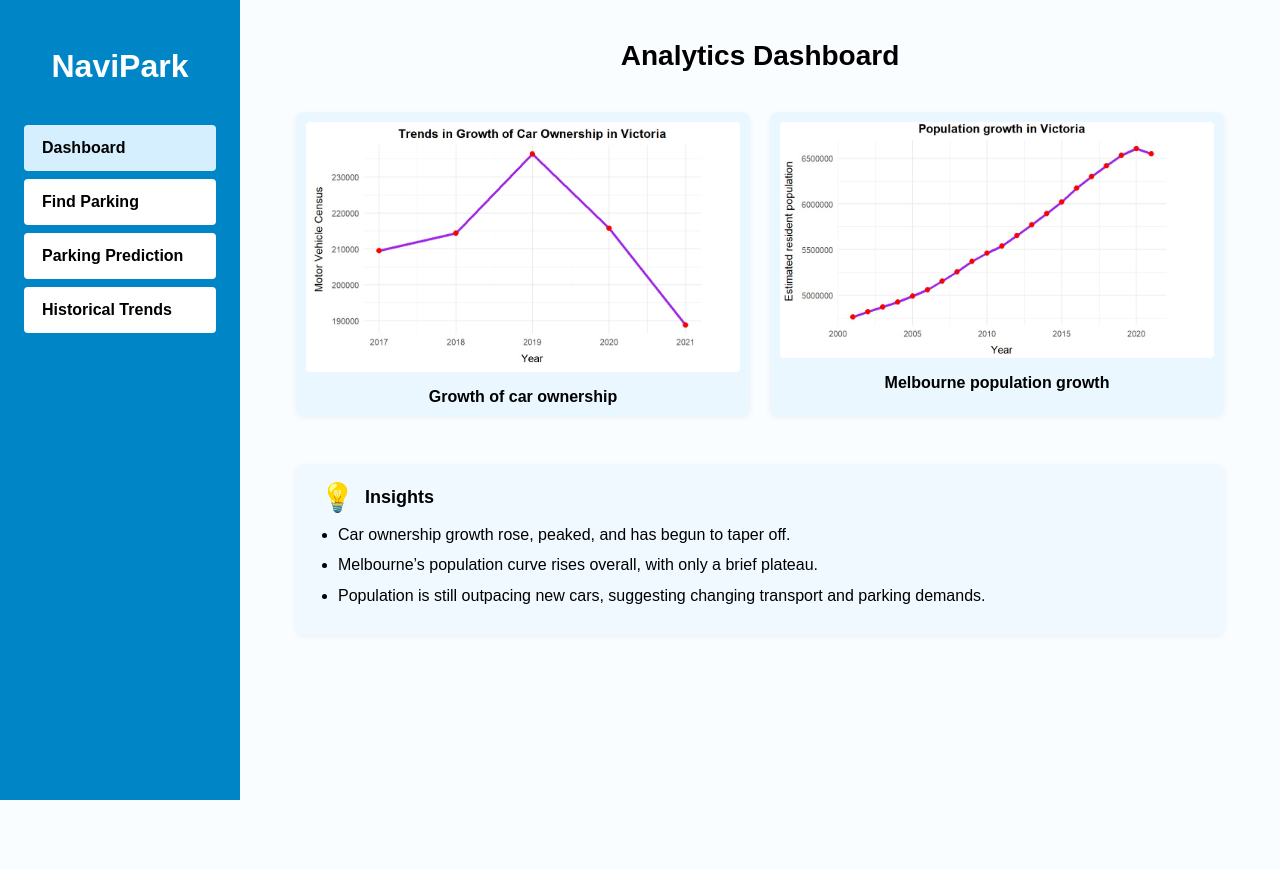
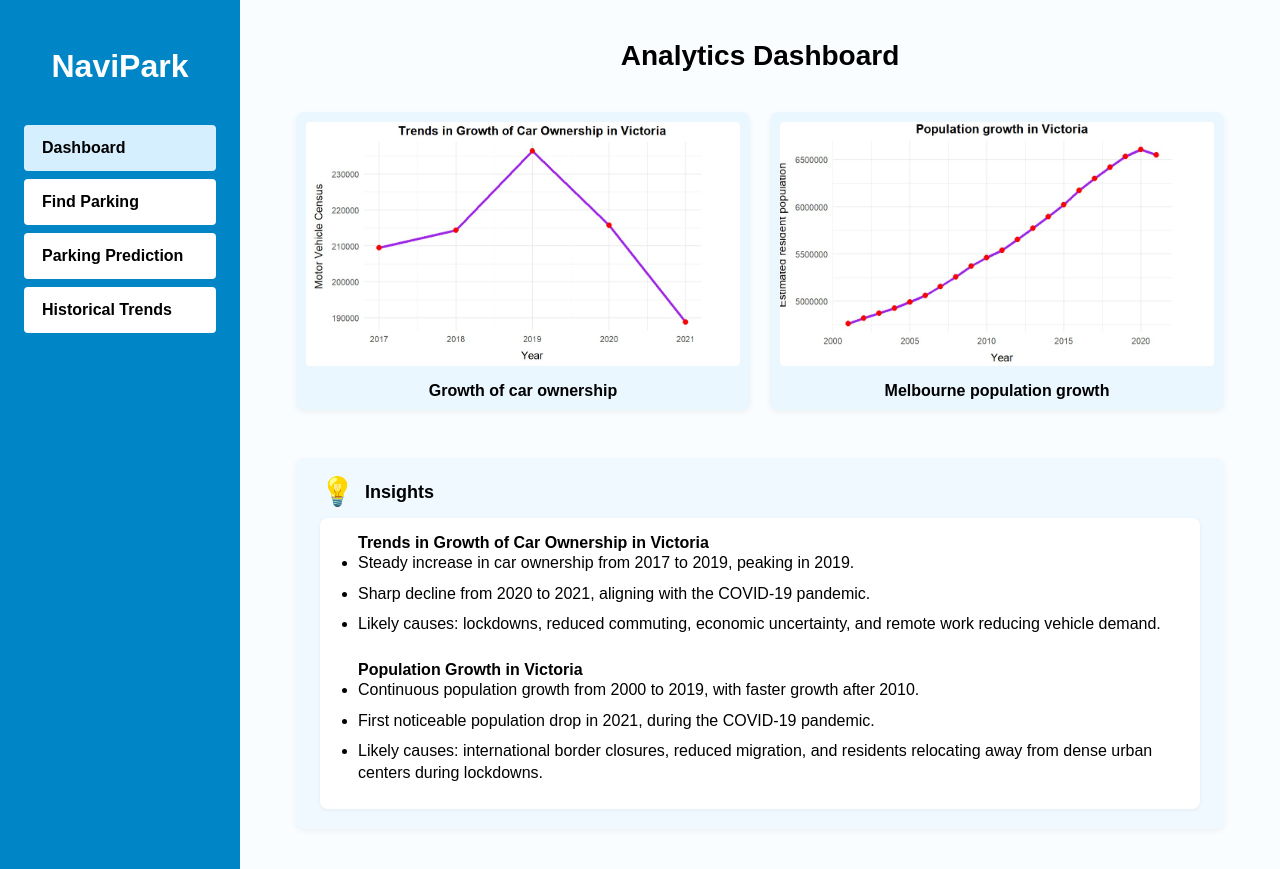
Before and after one commit to Aadhithyanarayanan/NaviPark, a website: page index.html in a window 1280 px wide. Before the commit the page ends 800 px from the top, so only its background shows below. Drawn offline with Linux system fonts and the light colour scheme.

Commit message:
update insights

```diff
--- a/index.html
+++ b/index.html
@@ -6,131 +6,66 @@
     <title>NaviPark ‒ Analytics Dashboard</title>
     <style>
       /* ───────────────────────────  Base resets  ─────────────────────────── */
-      * {
-        margin: 0;
-        padding: 0;
-        box-sizing: border-box;
-        font-family: Arial, Helvetica, sans-serif;
-      }
-
-      body {
-        display: flex;
-        min-height: 100vh;
-        color: #000;
-        background: #f9fdff;
-      }
+      * { margin: 0; padding: 0; box-sizing: border-box; font-family: Arial, Helvetica, sans-serif; }
+      body { display: flex; min-height: 100vh; color: #000; background: #f9fdff; }
 
       /* ───────────────────────────  Sidebar  ─────────────────────────── */
       .sidebar{
-      width:240px;background:#0086c6;color:#fff;
-      padding:48px 0 24px;display:flex;flex-direction:column;align-items:center;gap:32px;
-    }
-
-      .brand {
-        font-size: 32px;
-        font-weight: 700;
-        color: #ffffff;
+        width:240px;background:#0086c6;color:#fff;
+        padding:48px 0 24px;display:flex;flex-direction:column;align-items:center;gap:32px;
       }
-
-      nav {
-        width: 100%;
+      .brand { font-size: 32px; font-weight: 700; color: #fff; }
+      nav { width: 100%; }
+      nav a {
+        display:block; width:calc(100% - 48px); margin:8px 24px; padding:14px 18px;
+        border-radius:4px; text-decoration:none; font-weight:600; background:#fff; color:#000;
       }
-
-      nav a {
-        display: block;
-        width: calc(100% - 48px);
-        margin: 8px 24px;
-        padding: 14px 18px;
-        border-radius: 4px;
-        text-decoration: none;
-        font-weight: 600;
-        background: #ffffff;
-        color: #000000;
-      }
-
-      nav a.active {
-        background: #d6efff; /* light highlight */
-      }
+      nav a.active { background:#d6efff; }
 
       /* ───────────────────────────  Main panel  ─────────────────────────── */
-      main {
-        flex: 1;
-        padding: 40px 56px;
-      }
-
-      h2 {
-        text-align: center;
-        font-size: 28px;
-        margin-bottom: 40px;
-      }
+      main { flex:1; padding:40px 56px; }
+      h2 { text-align:center; font-size:28px; margin-bottom:40px; }
 
       /* Charts grid */
       .charts {
-        display: grid;
-        gap: 20px;
-        grid-template-columns: repeat(auto-fit, minmax(320px, 1fr));
-        justify-items: center;
+        display:grid; gap:20px;
+        grid-template-columns:repeat(auto-fit,minmax(320px,1fr));
+        justify-items:center;
+      }
+      .chart-card {
+        width:100%; max-width:600px; background:#eaf7ff;
+        border-radius:8px; padding:10px; box-shadow:0 2px 6px rgba(0,0,0,0.05); text-align:center;
+      }
+      .chart-card img {
+        width:100%;
+        aspect-ratio: 16 / 9;   /* ensures both charts render at the same size */
+        object-fit: cover;
+        border-radius:4px;
+      }
+      .chart-card figcaption { margin-top:12px; font-weight:600; }
+
+      /* ───────────────────────────  Insights  ─────────────────────────── */
+      .insights { margin-top:48px; }
+
+      /* blue outer wrapper that includes icon, title, and the white inner box */
+      .insights-container{
+        background:#eff9ff; border-radius:8px; padding:20px 24px;
+        box-shadow:0 2px 6px rgba(0,0,0,0.05);
       }
 
-      .chart-card {
-        width: 100%;
-        max-width: 600px;
-        background: #eaf7ff;
-        border-radius: 8px;
-        padding: 10px;
-        box-shadow: 0 2px 6px rgba(0, 0, 0, 0.05);
-        text-align: center;
+      .insights-header{
+        display:flex; align-items:center; gap:10px; margin-bottom:12px;
       }
+      .insights-icon{ font-size:28px; line-height:1; }
+      .insights-label{ font-weight:700; font-size:18px; }
 
-      .chart-card img {
-        width: 100%;
-        height: auto;
-        border-radius: 4px;
+      /* white inner box for the content */
+      .insights-box{
+        background:#ffffff; border-radius:8px; padding:16px 20px;
+        box-shadow:0 1px 4px rgba(0,0,0,0.05);
       }
-
-      .chart-card figcaption {
-        margin-top: 12px;
-        font-weight: 600;
-      }
-
-      /* ───────────────────────────  Insights  ─────────────────────────── */
-      .insights {
-        margin-top: 48px;
-      }
-
-      .insights-box {
-        background: #eff9ff;
-        border-radius: 8px;
-        padding: 20px 24px;
-        box-shadow: 0 2px 6px rgba(0, 0, 0, 0.05);
-      }
-
-      /* Heading row: bulb + “Insights” */
-      .insights-header {
-        display: flex;
-        align-items: center;
-        gap: 10px;
-        margin-bottom: 12px;
-      }
-
-      .insights-icon {
-        font-size: 28px; /* bulb size */
-        line-height: 1;
-      }
-
-      .insights-label {
-        font-weight: 700;
-        font-size: 18px;
-      }
-
-      .insights-box ul {
-        margin-left: 18px;
-      }
-
-      .insights-box li {
-        margin-bottom: 8px;
-        line-height: 1.4;
-      }
+      .insights-box ul{ margin-left:18px; }
+      .insights-box li{ margin-bottom:8px; line-height:1.4; }
     </style>
   </head>
   <body>
@@ -149,37 +84,36 @@
 
       <section class="charts">
         <figure class="chart-card">
-          <img
-            src="./assets/ownership.jpeg"
-            alt="Growth of car ownership chart"
-          />
+          <img src="./assets/ownership.jpeg" alt="Growth of car ownership chart" />
           <figcaption>Growth of car ownership</figcaption>
         </figure>
 
         <figure class="chart-card">
-          <img
-            src="./assets/population.jpeg"
-            alt="Melbourne population growth chart"
-          />
+          <img src="./assets/population.jpeg" alt="Melbourne population growth chart" />
           <figcaption>Melbourne population growth</figcaption>
         </figure>
       </section>
 
       <section class="insights">
-        <div class="insights-box">
+        <div class="insights-container">
           <div class="insights-header">
             <span class="insights-icon" aria-hidden="true">💡</span>
             <span class="insights-label">Insights</span>
           </div>
 
-          <ul>
-            <li>Car ownership growth rose, peaked, and has begun to taper off.</li>
-            <li>Melbourne’s population curve rises overall, with only a brief plateau.</li>
-            <li>
-              Population is still outpacing new cars, suggesting changing transport and
-              parking demands.
-            </li>
-          </ul>
+          <div class="insights-box">
+            <ul>
+              <b>Trends in Growth of Car Ownership in Victoria</b>
+              <li>Steady increase in car ownership from 2017 to 2019, peaking in 2019.</li>
+              <li>Sharp decline from 2020 to 2021, aligning with the COVID-19 pandemic.</li>
+              <li>Likely causes: lockdowns, reduced commuting, economic uncertainty, and remote work reducing vehicle demand.</li>
+              <br>
+              <b>Population Growth in Victoria</b>
+              <li>Continuous population growth from 2000 to 2019, with faster growth after 2010.</li>
+              <li>First noticeable population drop in 2021, during the COVID-19 pandemic.</li>
+              <li>Likely causes: international border closures, reduced migration, and residents relocating away from dense urban centers during lockdowns.</li>
+            </ul>
+          </div>
         </div>
       </section>
     </main>
```
